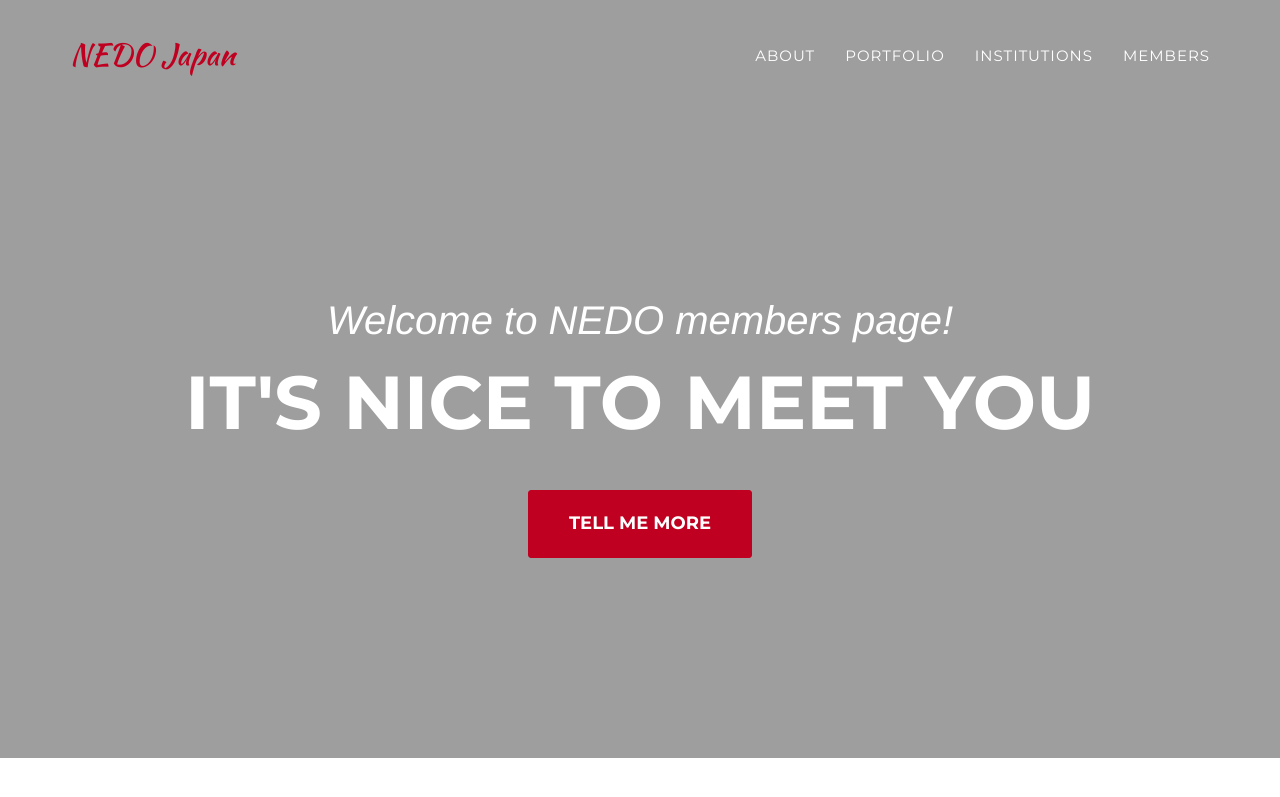
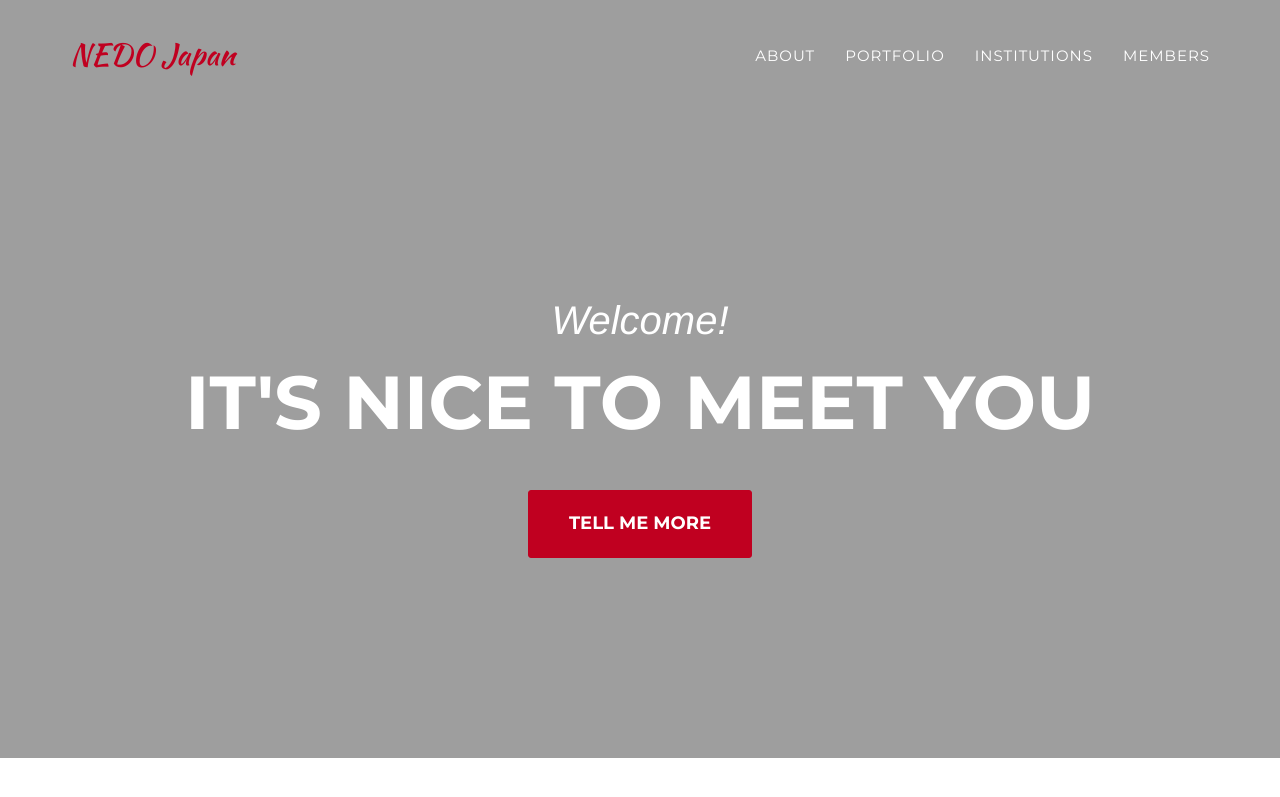
Before and after one commit to nedojp/nedojp.github.io, a Jekyll site: the page built from index.html, in a window 1280 px wide and 900 px high. Shown: the top 797 px of the window. Built offline with Jekyll 4.4.1, drawn with Linux system fonts in a browser that asks for light colours; some web fonts are replaced.

Commit message:
Update header.html

```diff
--- a/_includes/header.html
+++ b/_includes/header.html
@@ -44,7 +44,7 @@
     <header>
         <div class="container">
             <div class="intro-text">
-                <div class="intro-lead-in">Welcome to NEDO members page!</div>
+                <div class="intro-lead-in">Welcome!</div>
                 <div class="intro-heading">It's Nice To Meet You</div>
                 <a href="#about" class="page-scroll btn btn-xl">Tell Me More</a>
             </div>
```
